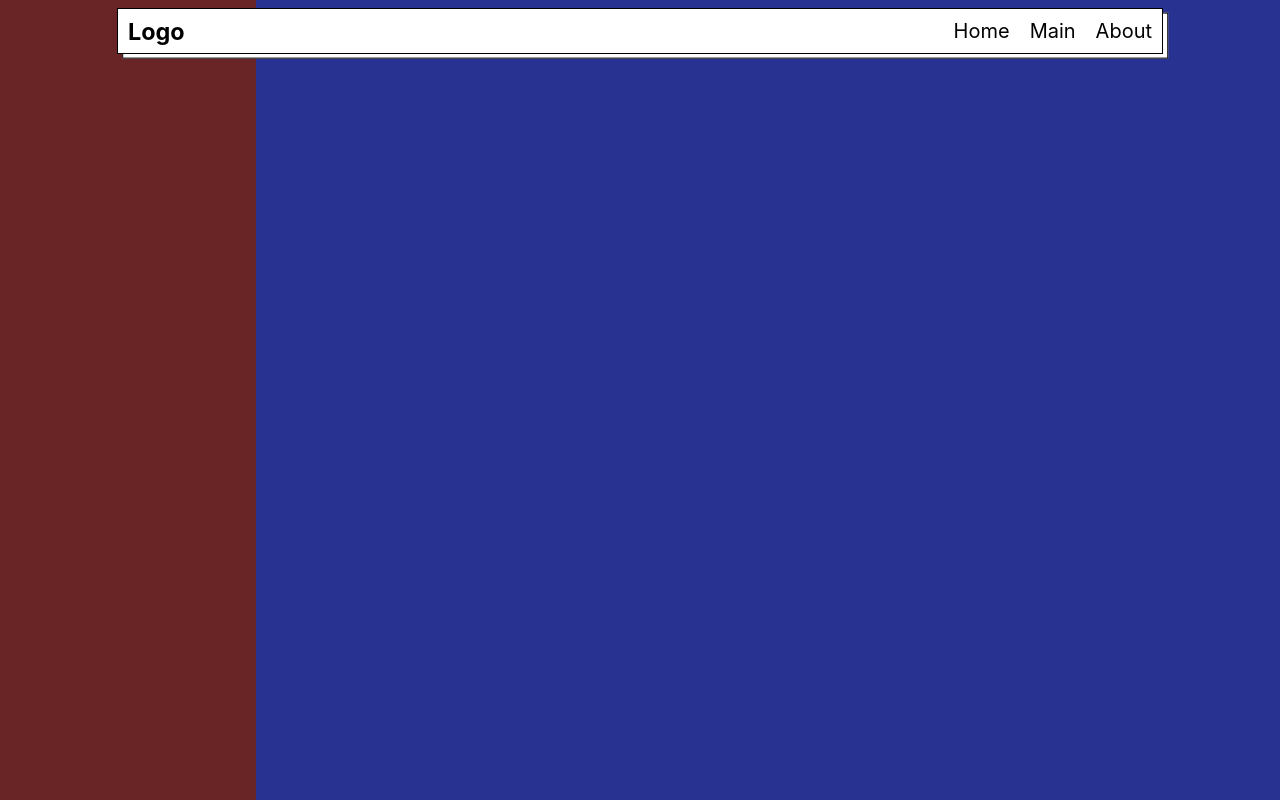
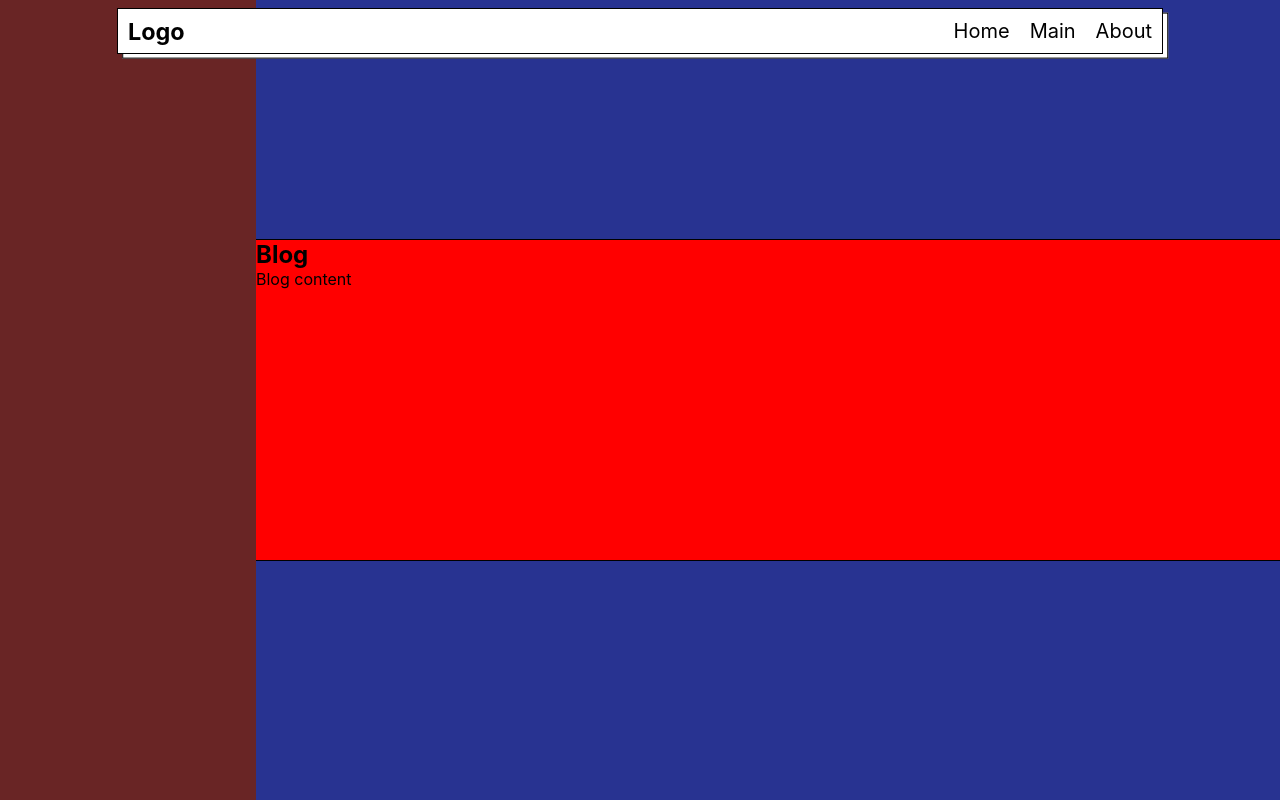
Before and after one commit to faroukchebaiki/personnal_blog, a React (Create React App) app: page / in a window 1280 px wide. Built offline with nearby package versions, Linux system fonts and the light colour scheme; the HTML template or start-up script is replaced by a standard one.

Commit message:
adding posts

```diff
--- a/src/Components/Blogs.js
+++ b/src/Components/Blogs.js
@@ -1,9 +1,8 @@
-
+import Post from './Post';
 export default function Blogs() {
     return (
         <div className="right">
-
-
+            <Post />
         </div>
     );
 }
--- /dev/null
+++ b/src/Components/Post.js
@@ -0,0 +1,14 @@
+export default function post() {
+    return (
+        <div className="post">
+            <div className="ontop">
+                <h1>Blog</h1>
+                <p>Blog content</p>
+            </div>
+            <div className="onbottom">
+
+            </div>
+        </div>
+
+    );
+}
--- a/src/index.css
+++ b/src/index.css
@@ -59,7 +59,7 @@ code {
 .burger{
   display: none;
 }
-/* main section*/
+/* main section START*/
 .main{
   display: flex;
   flex-direction: row;
@@ -69,6 +69,7 @@ code {
   width: 100vw;
   background-color: #ccc;
 }
+/* The Aside section START*/
 .left{
   display: flex;
   flex-direction: column;
@@ -78,6 +79,8 @@ code {
   height: 100%;
   background-color: rgb(105, 37, 37);
 }
+/* The Aside section END*/
+/* The main content START*/
 .right{
   display: flex;
   flex-direction: column;
@@ -86,19 +89,47 @@ code {
   width: 80vw;
   height: 100%;
   background-color: rgb(40, 51, 145);
+  overflow-y: scroll;
+  scrollbar-color: rebeccapurple green;
+  scrollbar-width: thin;
 }
+.post{
+  width: 80vw;
+  height: 20em;
+  background-color: red;
+  border: 1px solid black;
+}
+/* The main content END*/
+/* main section END*/
+.footer{
+  display: none;
+  flex-direction: row;
+  align-items: center;
+  justify-content: center;
+  height: 40vh;
+  width: 100vw;
+  background-color: #ccc;
+}
+/*Tablet Stuff*/
+@media screen and (max-width: 900px) {
+  .left{
+    display: none;
+  }
+  .right{
+    width: 100vw;
+  }
+  .footer{
+    display: flex;
+  }
+}
+
+/*Phone Stuff*/
 @media screen and (max-width: 600px) {
   .nav{
     width: 90vw;
   }
   .burger{
     display: block;
-  }
-  .show{
-    display: b;
-  }
-  .hide{
-    display: none;
   }
   .nav ul{
     flex-direction: column;
```
